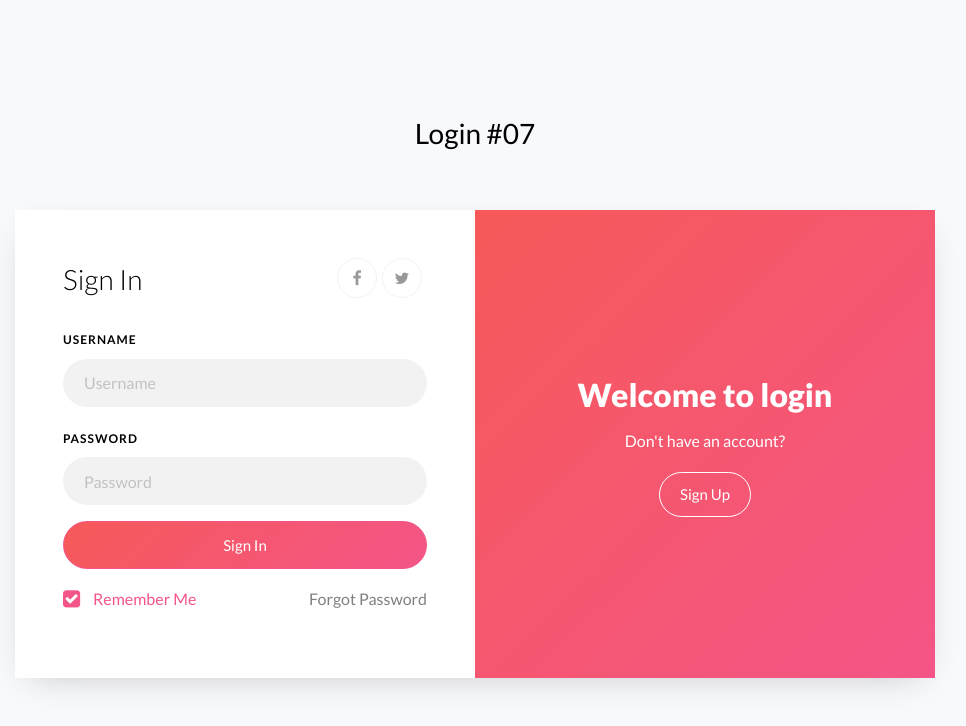
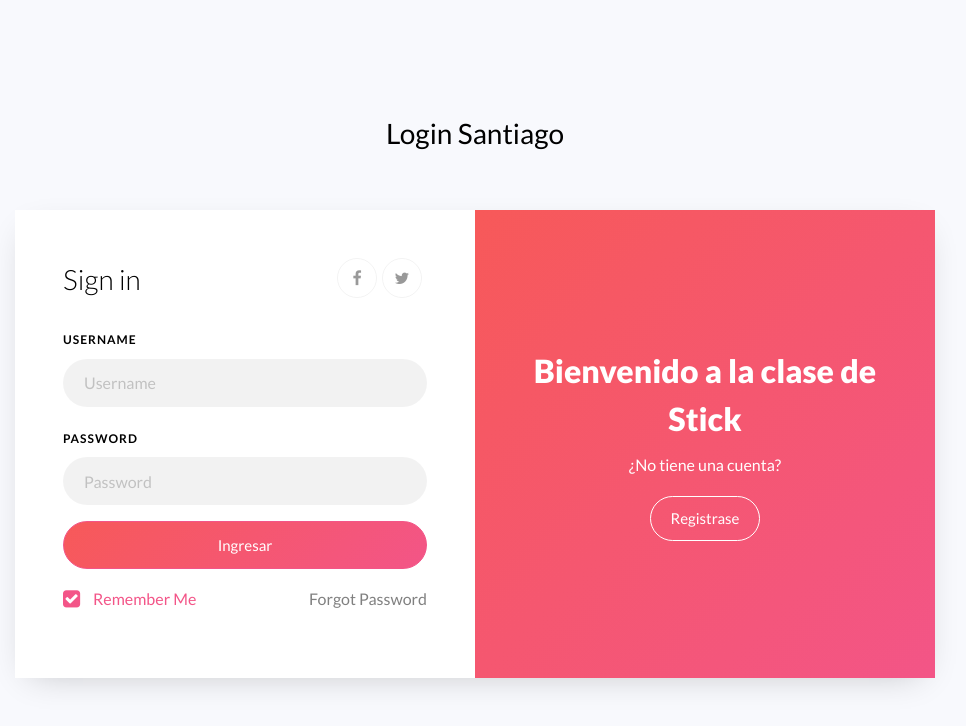
Before and after one commit to Squitian/Software, a plain HTML site: page index.html in a window 1280 px wide. Shown: the whole page, without its empty margins (165-1131 px from the left). Drawn offline with Linux system fonts and the light colour scheme.

Commit message:
Cambios a español index

```diff
--- a/index.html
+++ b/index.html
@@ -17,7 +17,7 @@
 		<div class="container">
 			<div class="row justify-content-center">
 				<div class="col-md-6 text-center mb-5">
-					<h2 class="heading-section">Login #07</h2>
+					<h2 class="heading-section">Login Santiago</h2>
 				</div>
 			</div>
 			<div class="row justify-content-center">
@@ -25,15 +25,15 @@
 					<div class="wrap d-md-flex">
 						<div class="text-wrap p-4 p-lg-5 text-center d-flex align-items-center order-md-last">
 							<div class="text w-100">
-								<h2>Welcome to login</h2>
-								<p>Don't have an account?</p>
-								<a href="#" class="btn btn-white btn-outline-white">Sign Up</a>
+								<h2>Bienvenido a la clase de Stick</h2>
+								<p>¿No tiene una cuenta?</p>
+								<a href="#" class="btn btn-white btn-outline-white">Registrase</a>
 							</div>
 			      </div>
 						<div class="login-wrap p-4 p-lg-5">
 			      	<div class="d-flex">
 			      		<div class="w-100">
-			      			<h3 class="mb-4">Sign In</h3>
+			      			<h3 class="mb-4">Sign in</h3>
 			      		</div>
 								<div class="w-100">
 									<p class="social-media d-flex justify-content-end">
@@ -52,7 +52,7 @@
 		              <input type="password" class="form-control" placeholder="Password" required>
 		            </div>
 		            <div class="form-group">
-		            	<button type="submit" class="form-control btn btn-primary submit px-3">Sign In</button>
+		            	<button type="submit" class="form-control btn btn-primary submit px-3">Ingresar</button>
 		            </div>
 		            <div class="form-group d-md-flex">
 		            	<div class="w-50 text-left">
```
